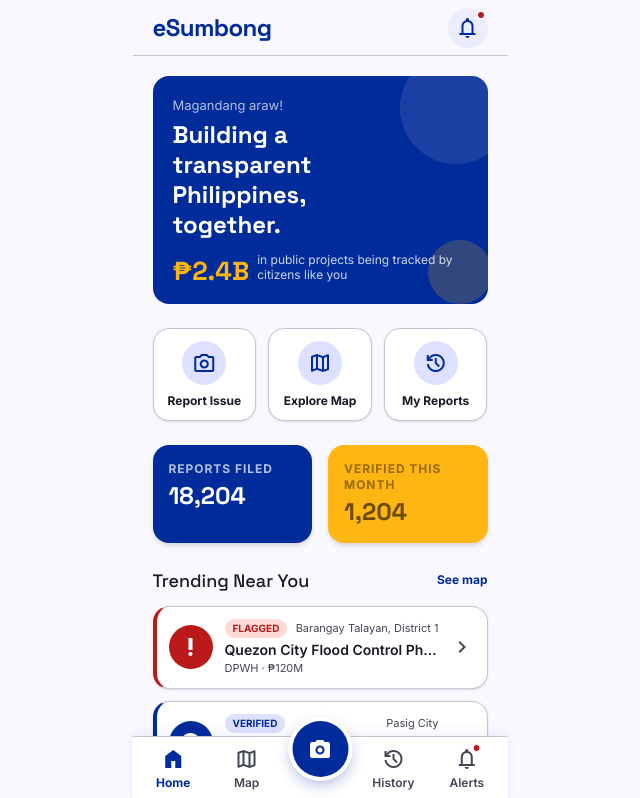
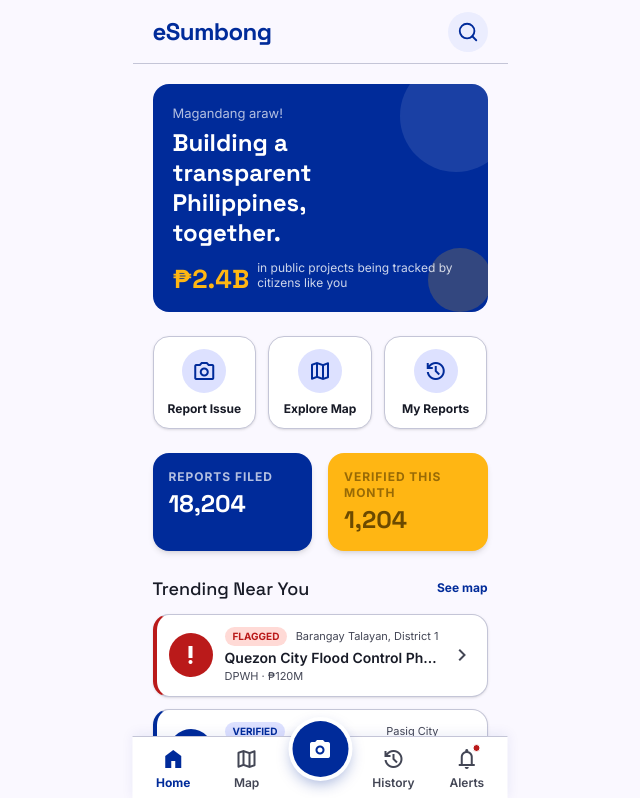
Before and after one commit to caramel-123/esumbong-pwa, a Next.js app: page /home in a window 1280 px wide. Shown: the top 798 px of the page, without its empty margins (320-960 px from the left). Built offline with nearby package versions, Linux system fonts and the light colour scheme.

Commit message:
Replace Link with button and Icon in AppBar

```diff
--- a/src/components/AppBar.tsx
+++ b/src/components/AppBar.tsx
@@ -1,4 +1,4 @@
-import Link from "next/link";
+import Icon from "@/components/Icon";
 
 type AppBarVariant = "solid" | "floating";
 
@@ -7,7 +7,7 @@ export default function AppBar({ variant = "solid" }: { variant?: AppBarVariant
 
   return (
     <header
-      className={`w-full h-14 flex items-center justify-between px-margin-mobile ${
+      className={`w-full h-16 flex items-center justify-between px-margin-mobile ${
         isFloating
           ? "bg-white/75 backdrop-blur-xl rounded-full shadow-lg border border-white/50"
           : "bg-surface border-b border-outline-variant"
@@ -16,18 +16,16 @@ export default function AppBar({ variant = "solid" }: { variant?: AppBarVariant
       <h1 className="font-headline text-headline-md font-black text-primary tracking-tight">
         eSumbong
       </h1>
-      <Link
-        href="/notifications"
-        aria-label="Notifications"
-        className={`relative flex items-center justify-center w-10 h-10 rounded-full transition-all active:scale-95 ${
+      <button
+        aria-label="Search"
+        className={`flex items-center justify-center w-10 h-10 rounded-full transition-all active:scale-95 ${
           isFloating
             ? "bg-white text-primary"
             : "bg-surface-container text-primary hover:bg-surface-container-highest"
         }`}
       >
-        <span className="material-symbols-outlined">notifications</span>
-        <span className="absolute top-0.5 right-0.5 w-2.5 h-2.5 bg-error rounded-full border-2 border-white" />
-      </Link>
+        <Icon name="search" size={22} />
+      </button>
     </header>
   );
 }
```
